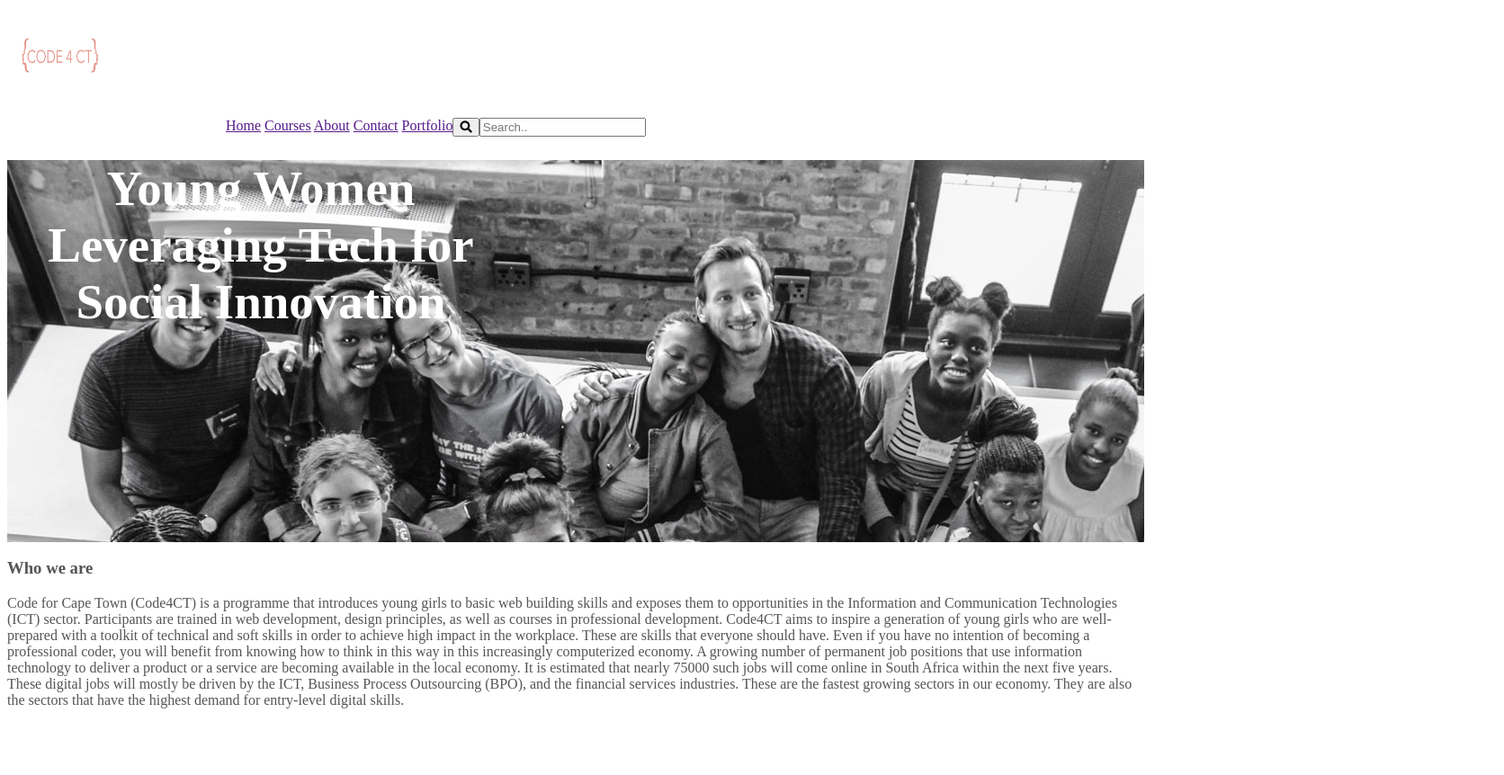
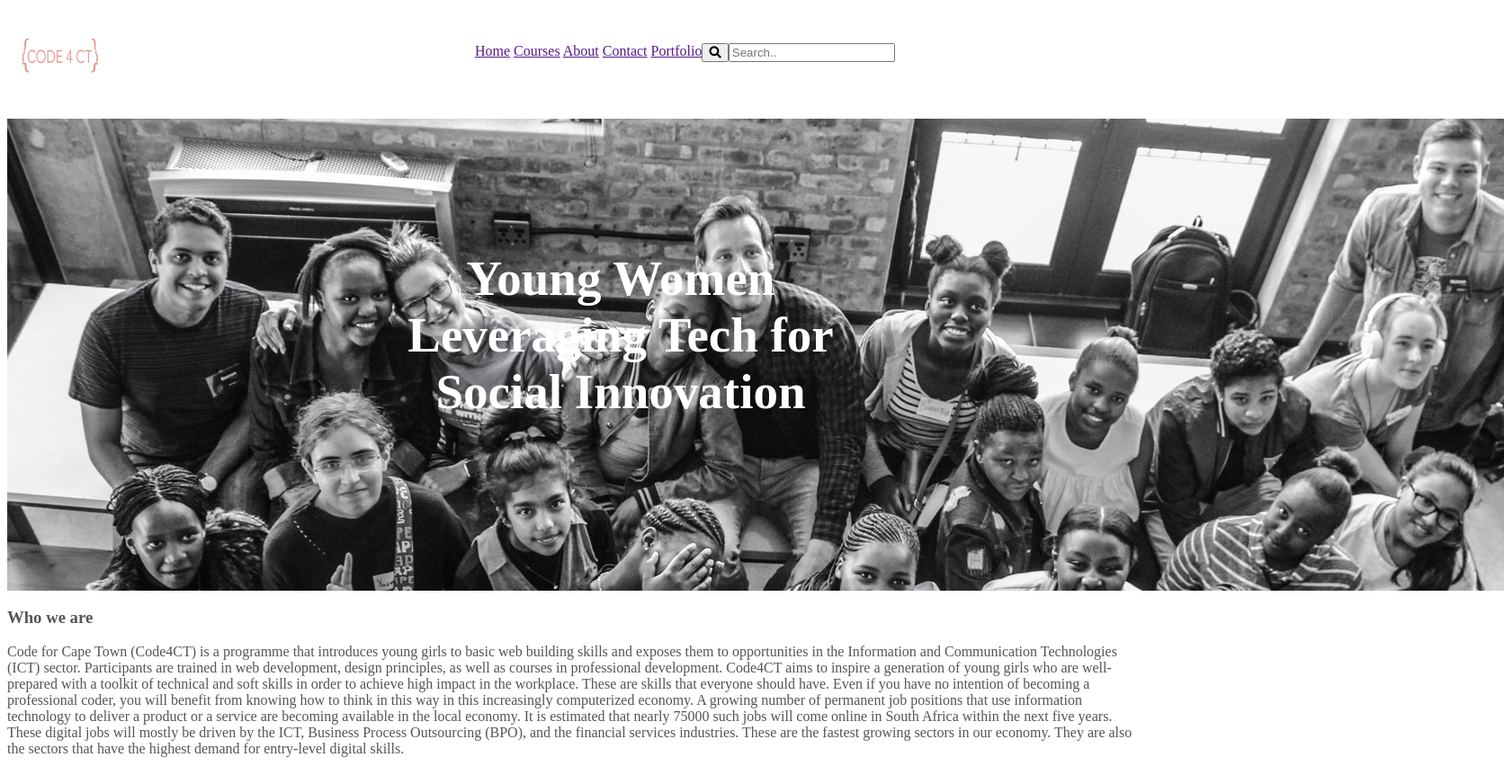
Before and after one commit to kl9450/code4ct, a plain HTML site: page index.html in a window 1280 px wide. Shown: the top 862 px of the page at 90% size, 1672 px wide, since content can reach past the window. Drawn offline with Linux system fonts and the light colour scheme.

Commit message:
positioned heading

```diff
--- a/index.html
+++ b/index.html
@@ -18,12 +18,12 @@
             <img src="images/16-_0017_Code4CT.jpg" height="120" width="120">
             <nav class="menu">
 
-                <a href="">Home</a>
+                <a href="" class="focus">Home</a>
                 <a href="">Courses</a>
                 <a href="">About</a>
                 <a href="">Contact</a>
                 <a href="">Portfolio</a>
-                <!-- </ul> -->
+
                 <div class="search">
                     <input type="text" placeholder="Search.." class="search">
                     <button><i class="fas fa-search"></i></button>
--- a/scss/partials/_variables.scss
+++ b/scss/partials/_variables.scss
@@ -2,7 +2,7 @@
 
 $background-color: #555555;
 $font-color: #ffffff;
-$pink: #E49058;
+$orange: #E49058;
 $black: #000;
 $grey: #555555;
 
--- a/scss/styles.scss
+++ b/scss/styles.scss
@@ -18,6 +18,8 @@
     color: $font-color;
     width: 100%;
     height: 425px;
+    padding-top: 100px;
+    padding-left: 400px;
 }
 .name{
     height: 600px;
@@ -34,8 +36,8 @@
     text-align: left;
     display: inline-block;
     position: fixed;
-    padding-left: 200px;
-    padding: 123px;
+    padding-left: 400px;
+    padding-top: 40px;
  }
  .logo {
     display: inline-block;
```
Also changed, not shown: css/styles.css, 1 other file.
